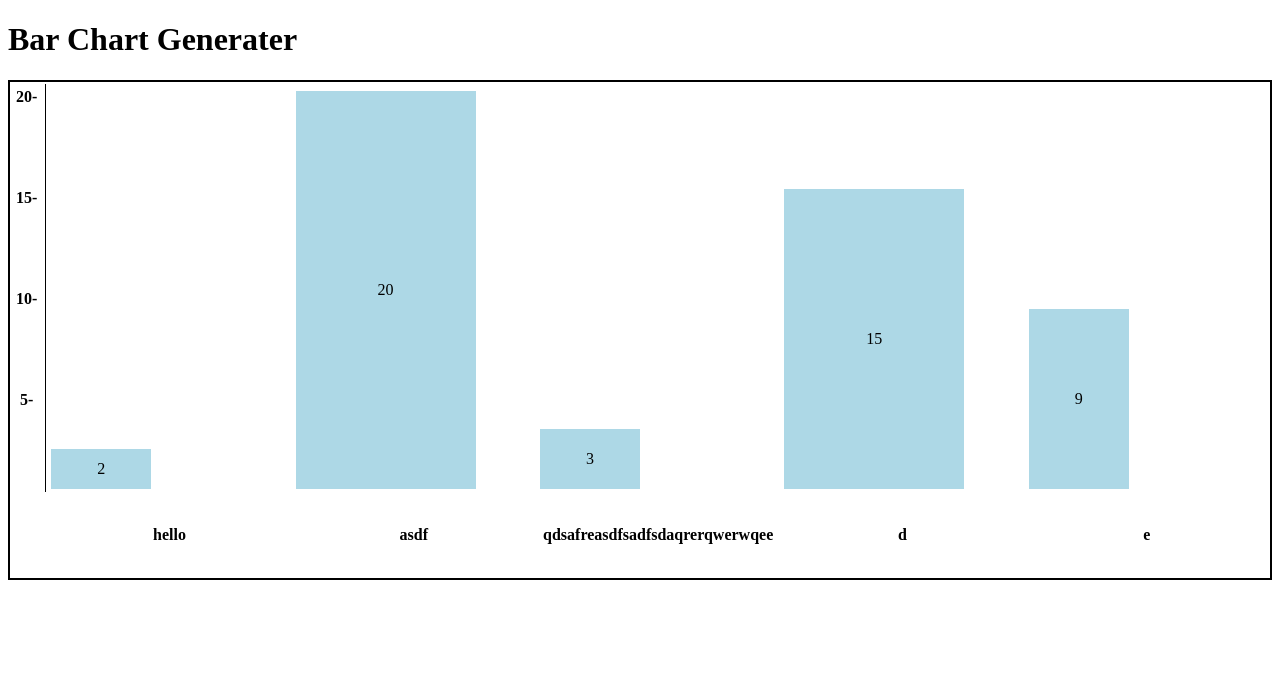
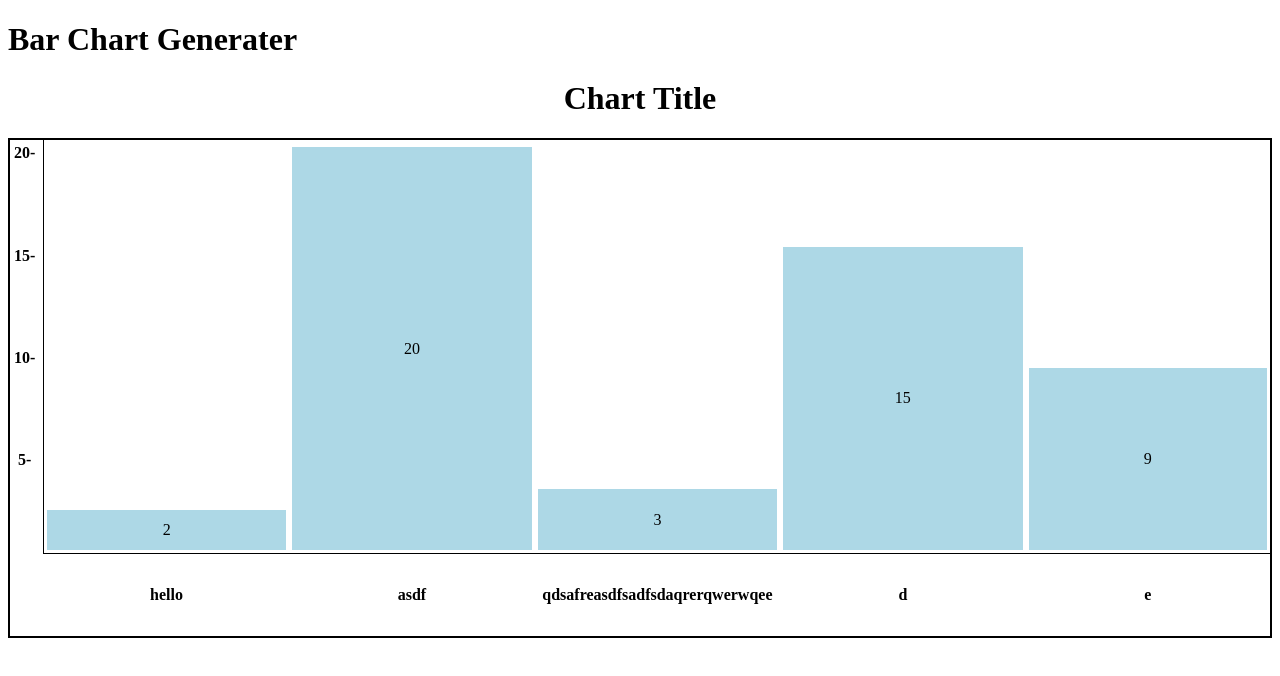
Before and after one commit to michaelsnow3/Bar-Chart-Project, a website: page index.html in a window 1280 px wide. Drawn offline with Linux system fonts and the light colour scheme.

Commit message:
added title and fixed width of bars

```diff
--- a/index.css
+++ b/index.css
@@ -2,17 +2,21 @@
   border: 2px solid black;
   width: 100%;
   height: 500px;
+  border-collapse: collapse;
 }
 .label{
   border-right: 2px solid black;
 }
 .bar{
   background: lightblue;
-  width: 10%;
+  width: 100%;
   text-align: center;
 }
 .subTable{
   height: 100%;
+  width: 100%;
+  margin-left: auto;
+  margin-right: auto;
 }
 .dataCell{
   width: 20%;
@@ -27,9 +31,13 @@
   vertical-align: text-top;
 }
 .xLabel{
+  border-top: 1px solid black;
   height: 80px;
 
 }
 p{
   word-break: break-all;
 }
+#title{
+  text-align: center;
+}
--- a/script.js
+++ b/script.js
@@ -3,6 +3,11 @@ var drawBarChart = function(data, options, element){
   var barChart = $(element);
   var table = $("<table class='barChart'></table>");
   table.appendTo(barChart);
+
+  //add a title to bar chart
+  var title = $("<h1 id='title'>Chart Title</h1>");
+  title.prependTo(barChart);
+
   //make a variable that will contain an array of the y-values and be used to determine y increment
   var yArray = [];
   //make a variable that will contain the increment the y ayis will contain
```
